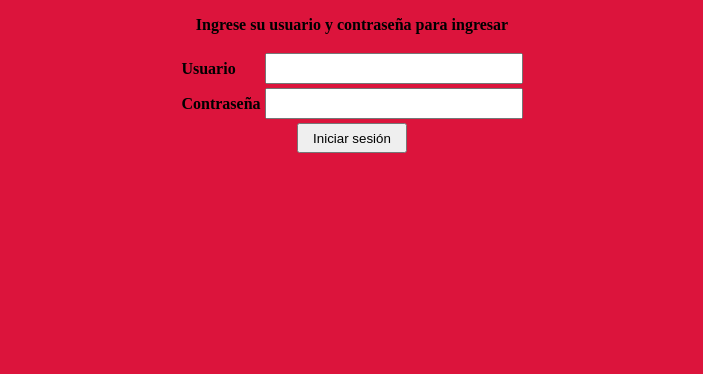
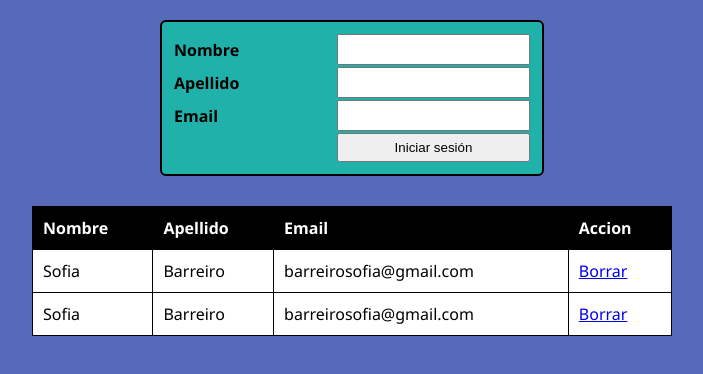
Before and after one commit to SofiaBarreiro/PracticasLab3, a plain HTML site: page Ejercicio1/index.html in a window 1280 px wide. Shown: the whole page, without its empty margins (288-991 px from the left). Drawn offline with Linux system fonts and the light colour scheme.

Commit message:
agrego segundo ejercicio

```diff
--- a/Ejercicio1/index.html
+++ b/Ejercicio1/index.html
@@ -10,54 +10,143 @@
 
 <body>
 
-    <center>
     <div id=formulario>
         <table>
-                <thead>
-                    <p><strong>Ingrese su usuario y contraseña para ingresar</strong></p>
-                </thead>
+
             <tr>
-                    <td> <label for=""><strong>Usuario</strong></label> </td>
-                    <td> <input id="inputUsuario" size="20" type="text">
+                <td> <label for=""><strong>Nombre</strong></label> </td>
+                <td> <input id="inputNombre" type="text">
                 </td>
             </tr>
             <tr>
-                    <td><label for=""><strong>Contraseña</strong></label></td>
-                    <td> <input id="inputPassword" size="20" maxlength="8" type="password">
+                <td><label for=""><strong>Apellido</strong></label></td>
+                <td> <input id="inputApellido" maxlength="8" type="text">
                 </td>
             </tr>
+            <tr>
+                <td><label for=""><strong>Email</strong></label></td>
+                <td> <input id="inputEmail" type="text">
+                </td>
+            </tr>
+            <tr>
+                <td></td>
+                <td id="filaBoton">
+                    <input type="button" id="btnIniciar" value="Iniciar sesión">
+                </td>
+            </tr>
+
+        </table>
+
+    </div>
+
+
+    <div>
+
+        <table id="tabla">
+            <th>Nombre</th>
+            <th>Apellido</th>
+            <th>Email</th>
+            <th>Accion</th>
+
             <tbody>
-                    <td colspan="2">
-                        <center>
-                            <input type="button" id="btnIniciar" value="Iniciar sesión">
-                        </center>
-                    </td>
+                <tr>
+                    <td>Sofia</td>
+                    <td>Barreiro</td>
+                    <td>barreirosofia@gmail.com</td>
+                    <td><a href="http://" target="_blank" rel="noopener noreferrer">Borrar</a></td>
+                </tr>
+                <tr>
+                    <td>Sofia</td>
+                    <td>Barreiro</td>
+                    <td>barreirosofia@gmail.com</td>
+                    <td><a href="http://" target="_blank" rel="noopener noreferrer">Borrar</a></td>
+                </tr>
             </tbody>
         </table>
 
     </div>
 
-        <div id="MensajeBienvenida">
-
-        </div>
-    </center>
 
 </body>
 
 </html>
 <style>
-    body {
-        background-color: crimson;
+    * {
+        margin: 0px;
+        padding: 0px;
     }
 
-    #inputUsuario,
-    #inputPassword {
-        width: 250px;
-        height: 25px;
+    body {
+        background-color: #5668b8;
+        font-family: 'Segoe UI', Tahoma, Geneva, Verdana, sans-serif;
+    }
+
+    #formulario {
+        background-color: lightseagreen;
+        border: 2px solid black;
+        color: black;
+        width: 30%;
+        margin: auto;
+        padding: 10px;
+        box-sizing: border-box;
+        border-radius: 6px;
+        margin-top: 20px;
+    }
+
+    table {
+        margin: auto;
+        box-sizing: border-box;
+    }
+    /*  table td,
+    table tr {
+        border: 1px solid black;
+    }
+     */
+
+    #formulario td {
+        width: 100%;
     }
 
     #btnIniciar {
-        width: 110px;
-        height: 30px;
+        margin: auto;
+        width: 100%;
+        padding: 5px;
+    }
+
+    input[type="text"] {
+        padding: 6px;
+        color: aqua;
+    }
+
+    #filaBoton {
+        margin: auto;
+        width: 100%;
+    }
+
+    #tabla {
+        margin: auto;
+        width: 50%;
+        padding: 6px;
+    }
+
+    #tabla {
+        border: 1px solid black;
+        border-collapse: collapse;
+        margin-top: 30px;
+        background-color: white;
+    }
+
+    #tabla tr,
+    #tabla td,
+    #tabla th {
+        border: 1px solid black;
+        padding-left: 10px;
+        text-align: left;
+        padding: 10px;
+    }
+
+    #tabla th {
+        background-color: black;
+        color: white;
     }
 </style>
--- a/Ejercicio1/index.js
+++ b/Ejercicio1/index.js
@@ -1,17 +1,5 @@
 window.onload = function() {
-
-    var usuario = "Sofiadb";
-    var contraseña = "123456";
-
-    var boton = document.getElementById("btnIniciar");
-
-    var inputUsuario = document.getElementById("inputUsuario");
-    var inputPassword = document.getElementById("inputPassword");
-    var formulario = document.getElementById("formulario");
-    var divMensaje = document.getElementById("MensajeBienvenida");
-
-
-    boton.addEventListener("click", function() {
+    /*     boton.addEventListener("click", function() {
 
 
         if (inputUsuario.value != "" && inputPassword.value != "") {
@@ -23,10 +11,8 @@ window.onload = function() {
                 inputUsuario.value = "";
             } else {
 
-                formulario.style.display = "none";
-                var mensajeBienvenida = document.createElement('h2');
-                mensajeBienvenida.innerText = "Bienvenido a la aplicación!!!";
-                divMensaje.append(mensajeBienvenida);
+                tabla.innerHTML = tabla.innerHTML + "<tr><td>Sofia</td><td>Barreiro</td><td>barreirosofia@gmail.com</td></tr>";
+
 
             }
 
@@ -37,6 +23,61 @@ window.onload = function() {
 
     });
 
+ */
+
+
+    var inputNombre = document.getElementById("inputNombre");
+    var inputApellido = document.getElementById("inputApellido");
+    var inputEmail = document.getElementById("inputEmail");
+    var formulario = document.getElementById("formulario");
+    var tabla = document.getElementById("tabla");
+
+    boton = document.getElementById("btnIniciar");
+    inputNombre.value = "";
+    inputApellido.value = "";
+    inputEmail.value = "";
+
+
+    boton.addEventListener("click", function() {
+        if (inputNombre.value != "" && inputApellido.value != "" && inputEmail.value != "") {
+            tabla.innerHTML =
+                tabla.innerHTML +
+                "<tr><td>" + inputNombre.value + "</td><td>" + inputApellido.value + "</td><td>" + inputEmail.value + "</td>" +
+                "<td><a href='http://' target='_blank' rel='noopener noreferrer'>Borrar</a></td> </tr>";
+
+
+            inputNombre.value = "";
+            inputApellido.value = "";
+            inputEmail.value = "";
+
+        } else {
+            alert("Por favor complete todos los campos");
+            inputNombre.value = "";
+            inputApellido.value = "";
+            inputEmail.value = "";
+        }
+    });
+
+    var borrar = document.getElementsByTagName('a');
+
+    for (var i = 0; i < borrar.length; i++) {
+
+        console.log(borrar[i]);
+
+        borrar[i].onclick = function() {
+
+            console.log(this);
+
+            var columna = this.parentElement;
+            var fila = columna.parentElement;
+
+            fila.removeChild(columna);
+
+
+        };
+
+    }
+
 
 
 };
```
Also changed, not shown: Ejercicio2/index.html (added, +23 -0 lines), Ejercicio2/index.js (added, +46 -0 lines), Ejercicio2/package.json (added, +16 -0 lines), 2 other files. Lines whose indentation alone changed are shown as unchanged.
